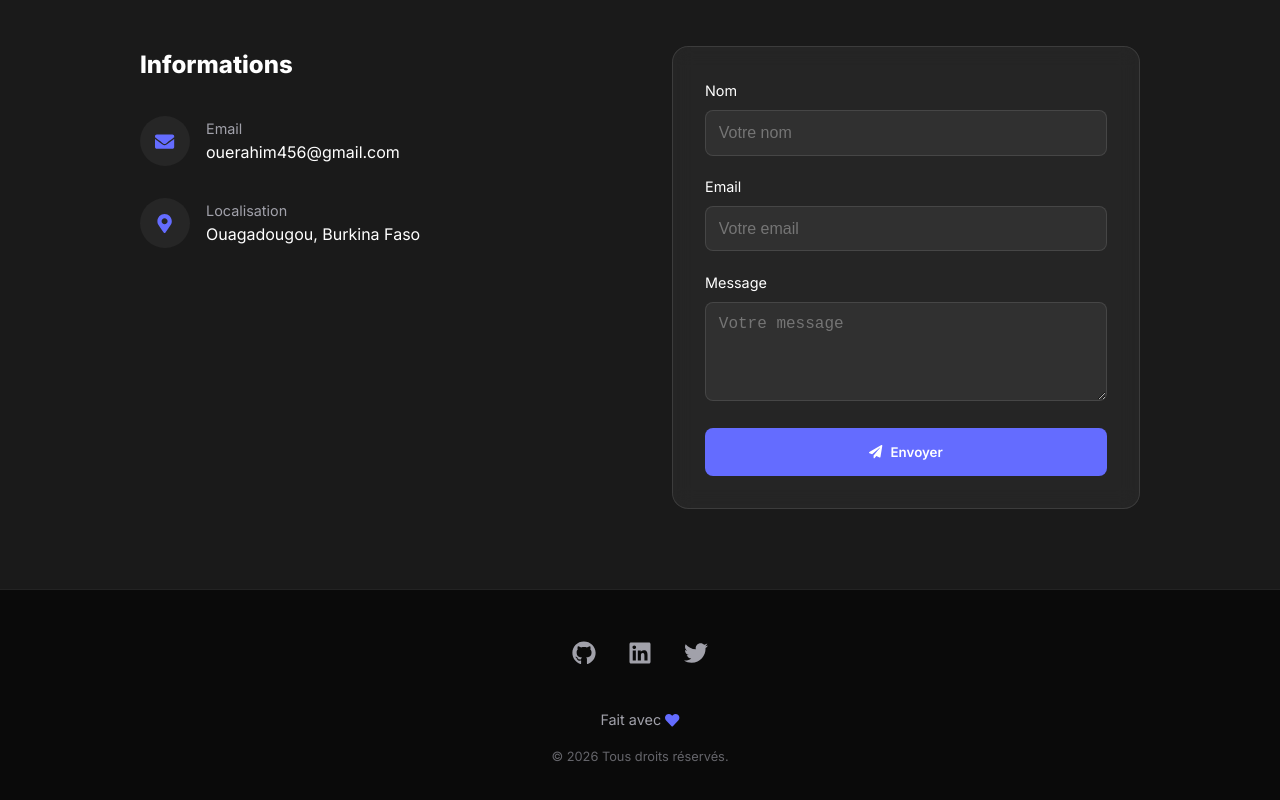
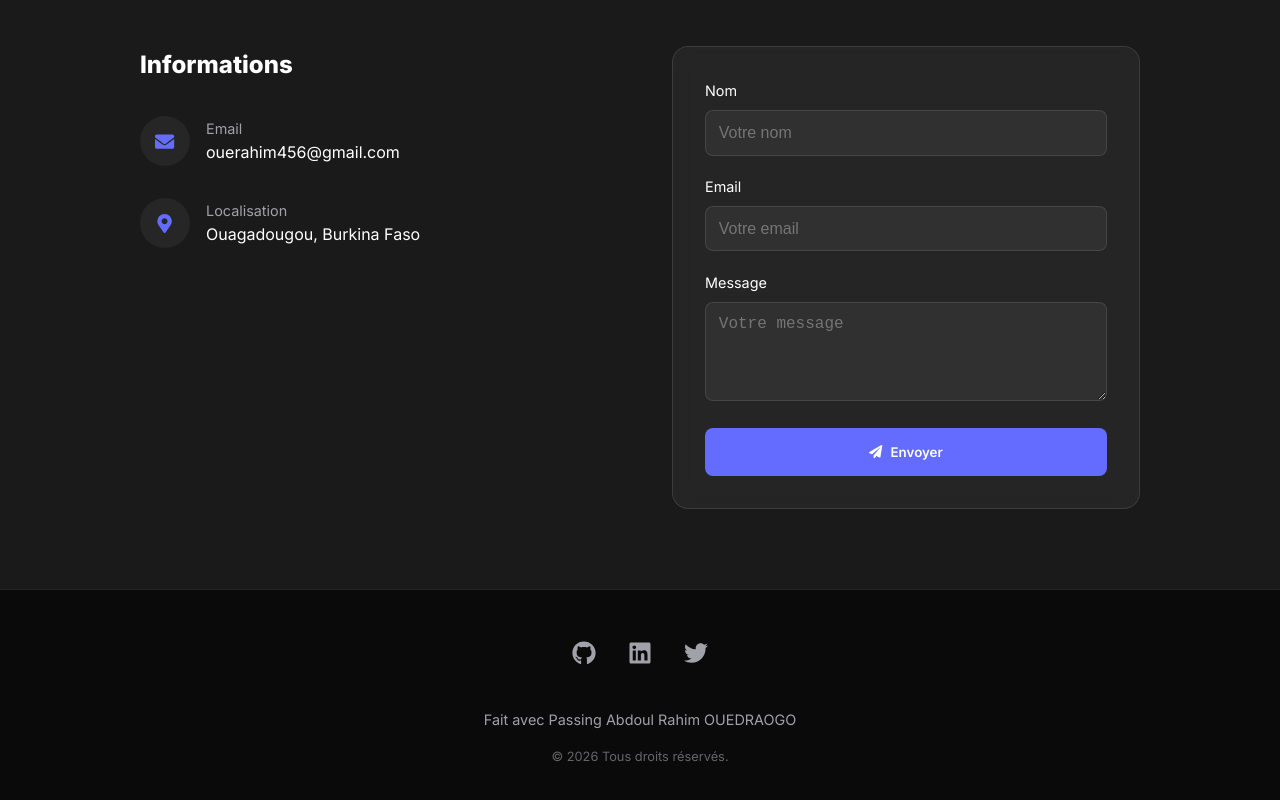
Before and after one commit to Passing01/portofolio, a React (Vite) app: page / in a window 1280 px wide. Shown: the part 7397-8197 px from the top of the page. Built offline with nearby package versions, Linux system fonts and the light colour scheme.

Commit message:
modification

```diff
--- a/src/components/Footer.jsx
+++ b/src/components/Footer.jsx
@@ -24,7 +24,7 @@ const Footer = () => {
             </div>
 
             <p style={{ color: 'var(--text-secondary)', fontSize: '0.9rem' }}>
-                {t('footer.made_with')} <FaHeart color="var(--accent-primary)" style={{ display: 'inline', verticalAlign: '-2px' }} />
+                {t('footer.made_with')} Passing Abdoul Rahim OUEDRAOGO
             </p>
 
             <p style={{ color: 'var(--text-secondary)', fontSize: '0.8rem', marginTop: '1rem', opacity: 0.6 }}>
```
